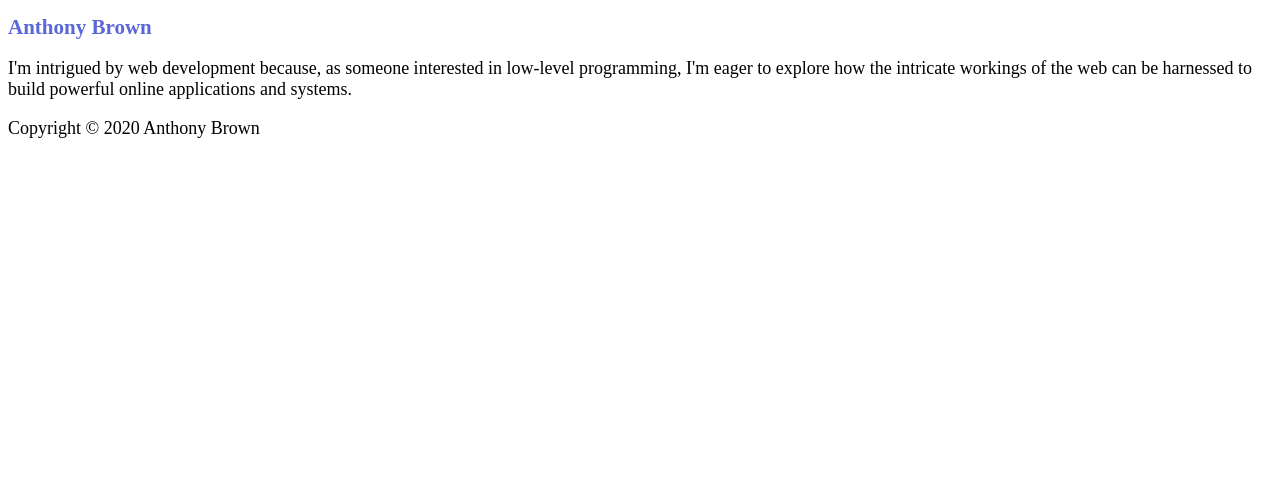
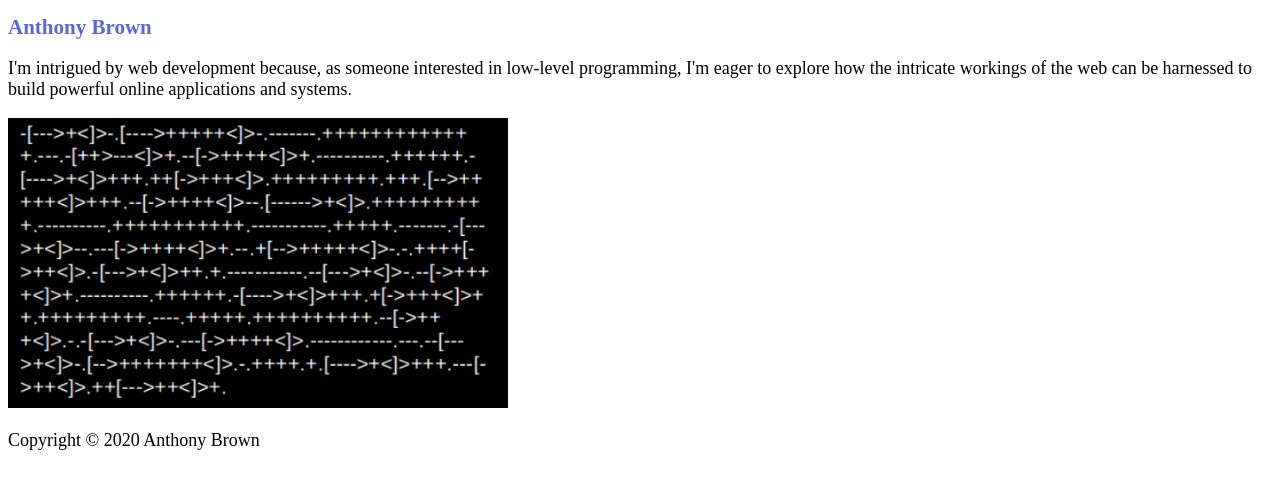
Before and after one commit to tonii663/info2180-lab1, a plain HTML site: page index.html in a window 1280 px wide. Shown: the part 85-574 px from the top of the page. Drawn offline with Linux system fonts and the light colour scheme.

Commit message:
Edited index.html and added bf-compiler.png

```diff
--- a/index.html
+++ b/index.html
@@ -16,6 +16,7 @@
 		<main>
 			<h2>Anthony Brown</h2>
 			<p>I'm intrigued by web development because, as someone interested in low-level programming, I'm eager to explore how the intricate workings of the web can be harnessed to build powerful online applications and systems.</p>
+			<img alt="brain f compiler" src="./bf-compiler.png"/>
 		</main>
 
 		<footer>
```
Also changed, not shown: bf-compiler.png (added).
